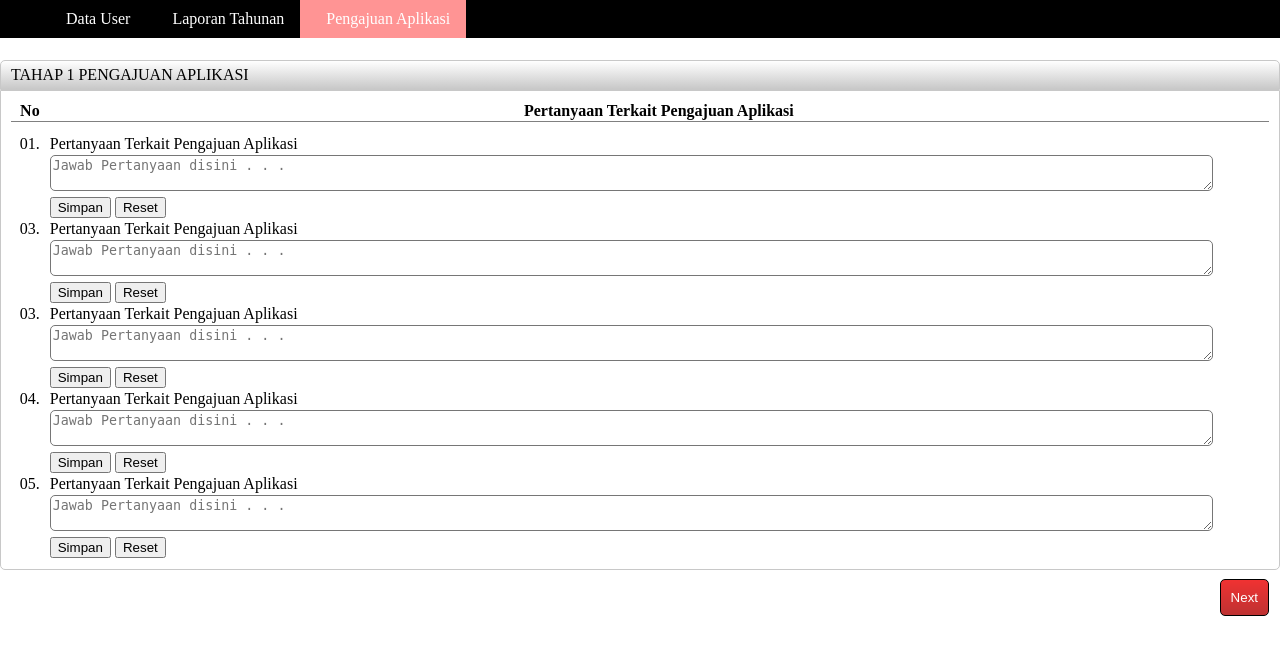
After one commit to GaLHakim/ProjectKominfo, a PHP site: page /users/userPengajuan.php in a window 1280 px wide. The commit adds this page. Shown: the top 655 px of the page. Run offline with PHP 8.4, Linux system fonts and the light colour scheme; some libraries are stand-ins or nearby versions.

Commit message:
modif cssUser.css; add userPengajuan.php + userProposal.php

```diff
--- a/users/cssUser.css
+++ b/users/cssUser.css
@@ -120,49 +167,113 @@ input[type="text"], input[type="password"]{
 #reset-editprofil{
 	display: none;
 }
+		/*------------------------*/
+/*--------------------------------------------------------------*/
 
-/*---CONTENT DATA USER (PROFIL)---*/
-#tableprofil td{
-	height: 35px;
-    border-top: 1px solid rgb(200, 200, 200);
-}
-#profil{
-	width: 32%;
-}
-#profil-content{
-	width: 58%;
-	background-color: white;
-}
-.profil-judul{
+/*-----------------CONTENT PENGAJUAN APLIKASI-------------------*/
+.peng-kuisoner{
 	background-image: linear-gradient(to top, rgb(200, 200, 200), white);
-	border: 2px solid rgb(200, 200, 200);
-	border-radius: 8px 8px 0 0;
+	border: 1px solid rgb(200, 200, 200);
+	border-radius: 5px 5px 0 0;
 	padding: 5px 10px;
     color: black;
 }
-.profil-down{
-    padding: 10px 20px;
-    border: 2px solid rgb(200, 200, 200);
-    border-radius: 0 0 8px 8px;
+.kuisoner-content{
+	height: auto;
+	padding: 10px 10px;
+	border: 1px solid rgb(200, 200, 200);
+	border-radius: 0 0 5px 5px;
 }
-/*---CONTENT DATA USER (EDIT PROFIL)---*/
-#tableedit td{
-	height: 35px;
+#table-kuis th, #table-kuis td{
+	height: auto;
+	border: 0px solid grey;
 }
-#editprofil-content{
-	vertical-align: top;
-	width: 40%;
-	background-color: white;
+#no-kuis{
+	text-align: center;
+	width: 3%;
 }
-.editprofil-judul{
+#content-jawab{
+	max-width: 95%;
+    max-height: 200px;
+    width: 100%;
+    border-radius: 5px;
+}
+#next-kuis{
+	margin-top: 20px;
+	padding: 10px;
+	border-radius: 5px;
+	color: white;
+	border: 1px solid black;
+	background-image: linear-gradient(to top, rgb(190, 50, 50),rgb(240, 50, 50));
+	cursor: pointer;
+}
+/*--------------------------------------------------------------*/
+
+/*-----------------CONTENT PENGAJUAN PROPOSAL-------------------*/
+.peng-proposal{
 	background-image: linear-gradient(to top, rgb(200, 200, 200), white);
-	border: 2px solid rgb(200, 200, 200);
-	border-radius: 8px 8px 0 0;
+	border: 1px solid rgb(200, 200, 200);
+	border-radius: 5px 5px 0 0;
 	padding: 5px 10px;
     color: black;
 }
-.editprofil-down{
-    padding: 10px 20px;
-    border: 2px solid rgb(200, 200, 200);
-    border-radius: 0 0 8px 8px;
+.proposal-content{
+	height: auto;
+	padding: 10px 10px;
+	border: 1px solid rgb(200, 200, 200);
+	border-radius: 0 0 5px 5px;
 }
+#formDropFile{
+	width: 50%;
+	margin: 0;
+	background-color: wheat;
+	text-align: center;
+	border-radius: 5px;
+	transition: .5s;
+}
+#fileInput{
+	display: none;
+}
+#label_fileInput{
+	border-radius: 5px 5px 0 0;
+	background-color: rgb(207, 207, 207);
+	display: block;
+	padding: 16px;
+	position: relative;
+	cursor: pointer;
+}
+#label_fileInput:after,
+#label_fileInput:before{
+	position: absolute;
+	content: "";
+	top: 0;
+	bottom: 0;
+	left: 0;
+	right: 0;
+	background-color: red;
+	z-index: -1;
+	border-radius: 5px 5px 0 0;
+}
+#formDropFile .uploadBtn{
+	border: 0;
+	outline: 0;
+	width: 100%;
+	padding: 8px;
+	background-color: red;
+	border-radius: 0 0 5px 5px;
+	color: white;
+	cursor: pointer;
+}
+#formDropFile.fileHover{
+	box-shadow: 0 0 16px darkgrey;
+}
+#submit-proposal{
+	margin-top: 20px;
+	padding: 10px;
+	border-radius: 5px;
+	color: white;
+	border: 1px solid black;
+	background-image: linear-gradient(to top, rgb(50, 50, 130), rgb(50, 50, 200));
+	cursor: pointer;
+}
+/*--------------------------------------------------------------*/
--- /dev/null
+++ b/users/userPengajuan.php
@@ -0,0 +1,139 @@
+<!DOCTYPE html>
+<html>
+<head>
+<title>PERATURAN GUBERNUR JAWA TIMUR</title>
+<meta charset="UTF-8">
+<meta name="viewport" content="width=device-width, initial-scale=1">
+<link rel="stylesheet" type="text/css" href="cssUser.css">
+<link rel="stylesheet" href="https://use.fontawesome.com/releases/v5.6.3/css/all.css">
+</head>
+<body>
+    <header>
+		<div>
+            <ul>
+                <li class="ul-li"><a href="userProfile.php"><i class="" style="padding-right:10px;"></i>Data User</a></li>
+                <li class="ul-li dropdown"><a class="dropbtn"><i class="" style="padding-right:10px"></i>Laporan Tahunan</a>
+                    <div class="dropdown-content">
+                        <a href="#input">Input</a>
+                        <a href="#laporan">Laporan</a>
+                    </div>
+                </li>
+                <li class="ul-li active"><a href="userPengajuan.html"><i class="" style="padding-right:10px;"></i>Pengajuan Aplikasi</a></li>
+            </ul>
+		</div>
+    </header>
+    <div class="content container">
+        <div class="peng-kuisoner">
+			<a>TAHAP 1 PENGAJUAN APLIKASI</a>
+		</div>
+		<div class="kuisoner-content">
+            <table id="table-kuis">
+                <tr style="border-bottom:1px solid grey;">
+                    <th id="no-kuis">No</th>
+                    <th>Pertanyaan Terkait Pengajuan Aplikasi</th>
+                </tr>
+                <tr><td style="height:10px;"></td></tr>
+                <tr>
+                    <td id="no-kuis">01.</td>
+                    <td>Pertanyaan Terkait Pengajuan Aplikasi</td>
+                </tr>
+                <tr>
+                    <td></td>
+                    <td>
+                        <textarea name="" id="content-jawab" placeholder="Jawab Pertanyaan disini . . ."></textarea>
+                    </td>
+                </tr>
+                <tr>
+                    <td></td>
+                    <td>
+                        <form action="">
+                            <input type="submit" name="" id="simpan-kuis" value="Simpan">
+                            <input type="reset" name="" id="reset-kuis" value="Reset">
+                        </form>
+                    </td>
+                </tr>
+                <tr>
+                    <td id="no-kuis">03.</td>
+                    <td>Pertanyaan Terkait Pengajuan Aplikasi</td>
+                </tr>
+                <tr>
+                    <td></td>
+                    <td>
+                        <textarea name="" id="content-jawab" placeholder="Jawab Pertanyaan disini . . ."></textarea>
+                    </td>
+                </tr>
+                <tr>
+                    <td></td>
+                    <td>
+                        <form action="">
+                            <input type="submit" name="" id="simpan-kuis" value="Simpan">
+                            <input type="reset" name="" id="reset-kuis" value="Reset">
+                        </form>
+                    </td>
+                </tr>
+                <tr>
+                    <td id="no-kuis">03.</td>
+                    <td>Pertanyaan Terkait Pengajuan Aplikasi</td>
+                </tr>
+                <tr>
+                    <td></td>
+                    <td>
+                        <textarea name="" id="content-jawab" placeholder="Jawab Pertanyaan disini . . ."></textarea>
+                    </td>
+                </tr>
+                <tr>
+                    <td></td>
+                    <td>
+                        <form action="">
+                            <input type="submit" name="" id="simpan-kuis" value="Simpan">
+                            <input type="reset" name="" id="reset-kuis" value="Reset">
+                        </form>
+                    </td>
+                </tr>
+                <tr>
+                    <td id="no-kuis">04.</td>
+                    <td>Pertanyaan Terkait Pengajuan Aplikasi</td>
+                </tr>
+                <tr>
+                    <td></td>
+                    <td>
+                        <textarea name="" id="content-jawab" placeholder="Jawab Pertanyaan disini . . ."></textarea>
+                    </td>
+                </tr>
+                <tr>
+                    <td></td>
+                    <td>
+                        <form action="">
+                            <input type="submit" name="" id="simpan-kuis" value="Simpan">
+                            <input type="reset" name="" id="reset-kuis" value="Reset">
+                        </form>
+                    </td>
+                </tr>
+                <tr>
+                    <td id="no-kuis">05.</td>
+                    <td>Pertanyaan Terkait Pengajuan Aplikasi</td>
+                </tr>
+                <tr>
+                    <td></td>
+                    <td>
+                        <textarea name="" id="content-jawab" placeholder="Jawab Pertanyaan disini . . ."></textarea>
+                    </td>
+                </tr>
+                <tr>
+                    <td></td>
+                    <td>
+                        <form action="">
+                            <input type="submit" name="" id="simpan-kuis" value="Simpan">
+                            <input type="reset" name="" id="reset-kuis" value="Reset">
+                        </form>
+                    </td>
+                </tr>
+            </table>
+            <div>
+                <form style="float:right;" action="">
+                    <input type="submit" id="next-kuis" value="Next">
+                </form>
+            </div>
+        </div>
+    </div>
+</body>
```
Also changed, not shown: other parts of users/cssUser.css (+49 -2 lines), users/userProposal.php (added, +111 -0 lines).
